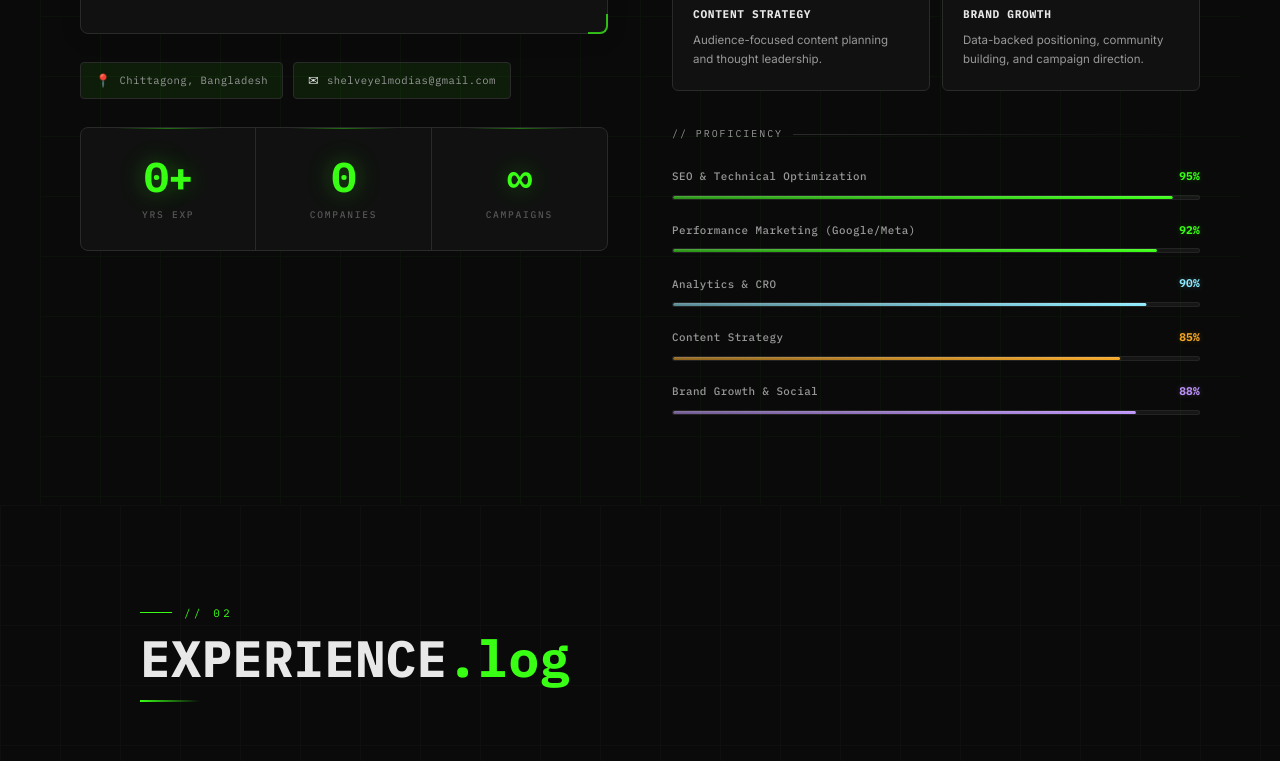
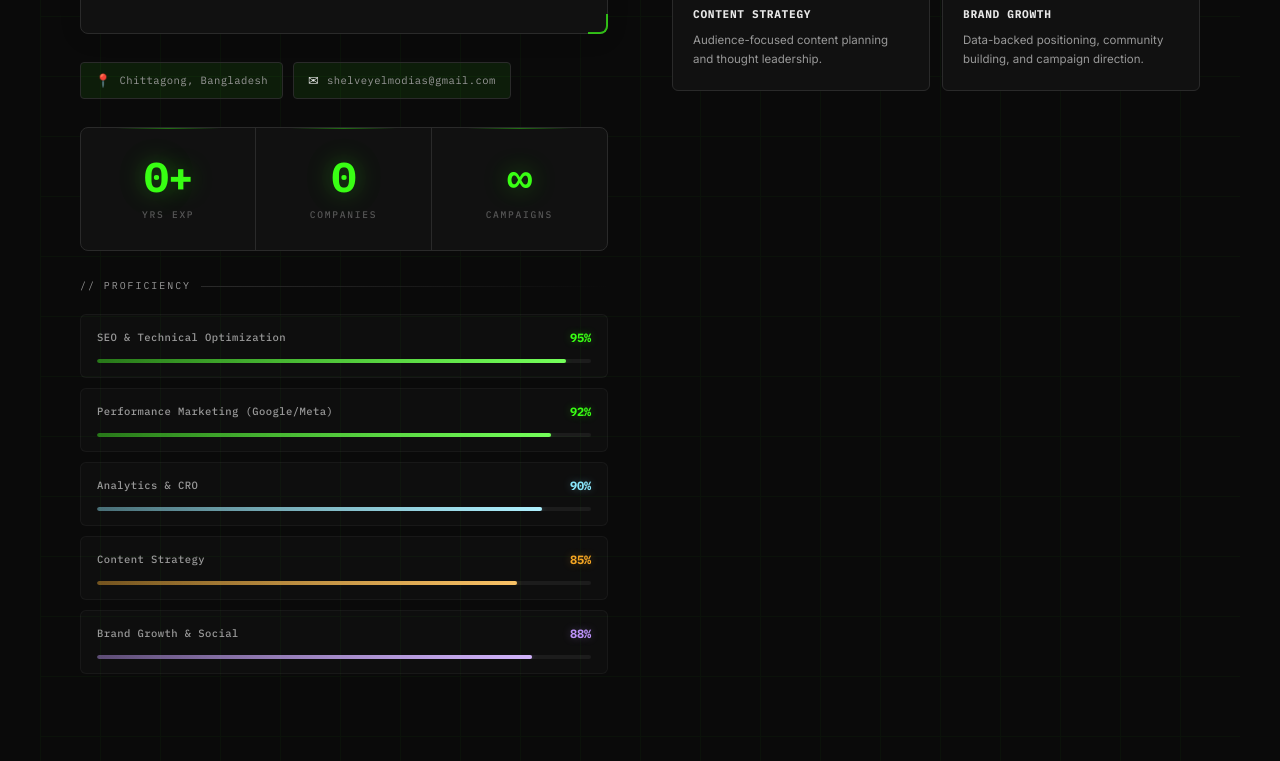
Before and after one commit to alizubu/Shelvey, a Next.js app: page / in a window 1280 px wide. Shown: the part 1380-2141 px from the top of the page. Built offline with nearby package versions, Linux system fonts and the light colour scheme; no server answers; the database is empty.

Commit message:
redesign: SkillBar with animated counter, shimmer effect, card style + move proficiency to left column to fill empty space

```diff
--- a/components/sections/About.tsx
+++ b/components/sections/About.tsx
@@ -169,6 +169,19 @@ export default function About() {
               </div>
             ))}
           </div>
+
+          {/* Skill bars — moved here to fill left column */}
+          <div>
+            <div style={{ display: "flex", alignItems: "center", gap: "10px", marginBottom: "20px" }}>
+              <span style={{ fontFamily: "var(--font-mono)", fontSize: "0.62rem", color: "var(--color-text-muted)", letterSpacing: "0.2em" }}>{"// PROFICIENCY"}</span>
+              <div style={{ flex: 1, height: "1px", background: "linear-gradient(to right, var(--color-border), transparent)" }} />
+            </div>
+            <div style={{ display: "flex", flexDirection: "column", gap: "10px" }}>
+              {SKILLS.map(s => (
+                <SkillBar key={s.label} label={s.label} percent={s.percent} color={s.color} />
+              ))}
+            </div>
+          </div>
         </div>
 
         {/* ══ RIGHT COLUMN ══ */}
@@ -230,19 +243,6 @@ export default function About() {
               ))}
             </div>
           </div>
-
-          {/* Skill bars — upgraded */}
-          <div>
-            <div style={{ display: "flex", alignItems: "center", gap: "10px", marginBottom: "24px" }}>
-              <span style={{ fontFamily: "var(--font-mono)", fontSize: "0.62rem", color: "var(--color-text-muted)", letterSpacing: "0.2em" }}>{"// PROFICIENCY"}</span>
-              <div style={{ flex: 1, height: "1px", background: "linear-gradient(to right, var(--color-border), transparent)" }} />
-            </div>
-            <div style={{ display: "flex", flexDirection: "column", gap: "18px" }}>
-              {SKILLS.map(s => (
-                <SkillBar key={s.label} label={s.label} percent={s.percent} color={s.color} />
-              ))}
-            </div>
-          </div>
         </div>
       </div>
     </section>
--- a/components/ui/SkillBar.tsx
+++ b/components/ui/SkillBar.tsx
@@ -1,6 +1,6 @@
 "use client";
 
-import { useEffect, useRef } from "react";
+import { useEffect, useRef, useState } from "react";
 import { useInView } from "react-intersection-observer";
 import { useTheme } from "@/components/layout/ThemeProvider";
 
@@ -14,48 +14,74 @@ export default function SkillBar({ label, percent, color = "#39FF14" }: SkillBar
   const { theme } = useTheme();
   const isDark = theme === "dark";
   const fillRef = useRef<HTMLDivElement>(null);
+  const [animatedPercent, setAnimatedPercent] = useState(0);
   const { ref, inView } = useInView({ threshold: 0.3, triggerOnce: true });
 
   useEffect(() => {
-    if (inView && fillRef.current) {
-      fillRef.current.style.transform = `scaleX(${percent / 100})`;
+    if (!inView) return;
+
+    // Animate the fill bar
+    if (fillRef.current) {
+      fillRef.current.style.width = `${percent}%`;
     }
+
+    // Animate the number counting up
+    const duration = 1200;
+    const startTime = performance.now();
+    let rafId: number;
+
+    const step = (now: number) => {
+      const elapsed = now - startTime;
+      const progress = Math.min(elapsed / duration, 1);
+      const eased = 1 - Math.pow(1 - progress, 3);
+      setAnimatedPercent(Math.floor(eased * percent));
+      if (progress < 1) rafId = requestAnimationFrame(step);
+    };
+    rafId = requestAnimationFrame(step);
+
+    return () => cancelAnimationFrame(rafId);
   }, [inView, percent]);
 
+  const accentColor = isDark ? color : "var(--color-accent)";
+
   return (
-    <div ref={ref} style={{ padding: "2px 0" }}>
+    <div ref={ref} style={{
+      padding: "14px 16px",
+      background: isDark ? "rgba(255,255,255,0.02)" : "rgba(0,0,0,0.015)",
+      border: `1px solid ${isDark ? "rgba(255,255,255,0.04)" : "rgba(0,0,0,0.05)"}`,
+      borderRadius: "6px",
+      transition: "all 0.3s ease",
+    }}>
       {/* Label row */}
       <div
         style={{
           display: "flex",
           justifyContent: "space-between",
           alignItems: "center",
-          marginBottom: "10px",
+          marginBottom: "12px",
           fontFamily: "var(--font-mono)",
         }}
       >
         <span style={{
           color: "var(--color-text-muted)",
           fontWeight: 500,
-          fontSize: "0.68rem",
+          fontSize: "0.66rem",
           letterSpacing: "0.04em",
         }}>{label}</span>
         <span style={{
-          color: isDark ? color : "var(--color-accent)",
-          fontWeight: 700,
-          fontSize: "0.7rem",
-          letterSpacing: "0.02em",
-          textShadow: isDark ? `0 0 6px ${color}40` : "none",
-          minWidth: "32px",
-          textAlign: "right",
-        }}>{percent}%</span>
+          color: accentColor,
+          fontWeight: 800,
+          fontSize: "0.75rem",
+          letterSpacing: "-0.02em",
+          fontFamily: "var(--font-mono)",
+          textShadow: isDark ? `0 0 8px ${color}50` : "none",
+        }}>{animatedPercent}%</span>
       </div>
 
       {/* Track */}
       <div style={{
-        height: "5px",
-        background: isDark ? "rgba(255,255,255,0.05)" : "rgba(0,0,0,0.06)",
-        border: `1px solid ${isDark ? "rgba(255,255,255,0.06)" : "rgba(0,0,0,0.06)"}`,
+        height: "4px",
+        background: isDark ? "rgba(255,255,255,0.06)" : "rgba(0,0,0,0.06)",
         borderRadius: "4px",
         overflow: "hidden",
         position: "relative",
@@ -65,30 +91,28 @@ export default function SkillBar({ label, percent, color = "#39FF14" }: SkillBar
           ref={fillRef}
           style={{
             height: "100%",
+            width: "0%",
             background: isDark
-              ? `linear-gradient(90deg, ${color}88, ${color})`
-              : `linear-gradient(90deg, ${color}CC, var(--color-accent))`,
-            boxShadow: isDark ? `0 0 6px ${color}40` : "none",
-            transformOrigin: "left",
-            transform: "scaleX(0)",
-            transition: "transform 1.2s cubic-bezier(0.22, 1, 0.36, 1)",
-            transitionDelay: "0.15s",
+              ? `linear-gradient(90deg, ${color}66 0%, ${color} 100%)`
+              : `linear-gradient(90deg, var(--color-accent) 0%, ${color}CC 100%)`,
             borderRadius: "4px",
+            transition: "width 1.2s cubic-bezier(0.22, 1, 0.36, 1) 0.1s",
             position: "relative",
+            boxShadow: isDark ? `0 0 8px ${color}40, 0 1px 3px ${color}30` : "none",
           }}
         >
-          {/* Subtle shine */}
-          {isDark && (
+          {/* Animated shimmer */}
           <div style={{
             position: "absolute",
             top: 0,
             left: 0,
             right: 0,
-              height: "50%",
-              background: "linear-gradient(to bottom, rgba(255,255,255,0.2), transparent)",
-              borderRadius: "4px 4px 0 0",
+            bottom: 0,
+            background: "linear-gradient(90deg, transparent 0%, rgba(255,255,255,0.3) 50%, transparent 100%)",
+            backgroundSize: "200% 100%",
+            animation: inView ? "shimmer 2s ease-in-out 1.3s 1 forwards" : "none",
+            borderRadius: "4px",
           }} />
-          )}
         </div>
       </div>
     </div>
```
Lines whose indentation alone changed are shown as unchanged.
